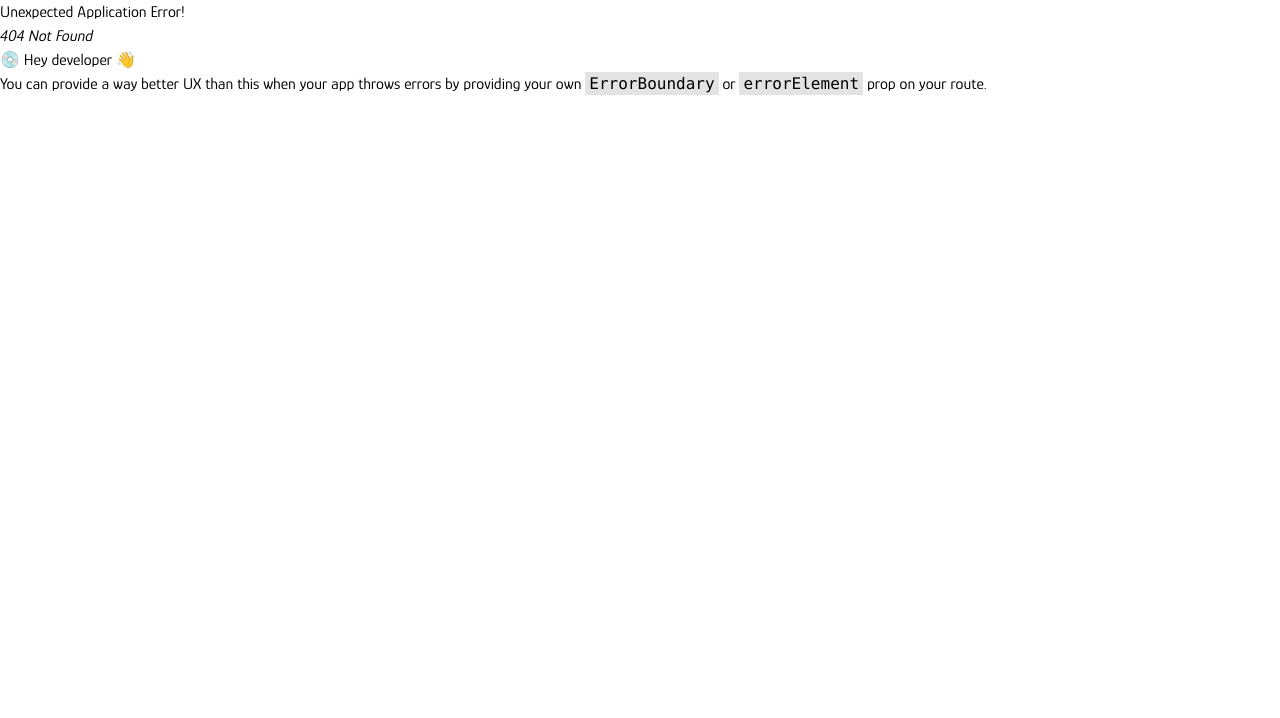
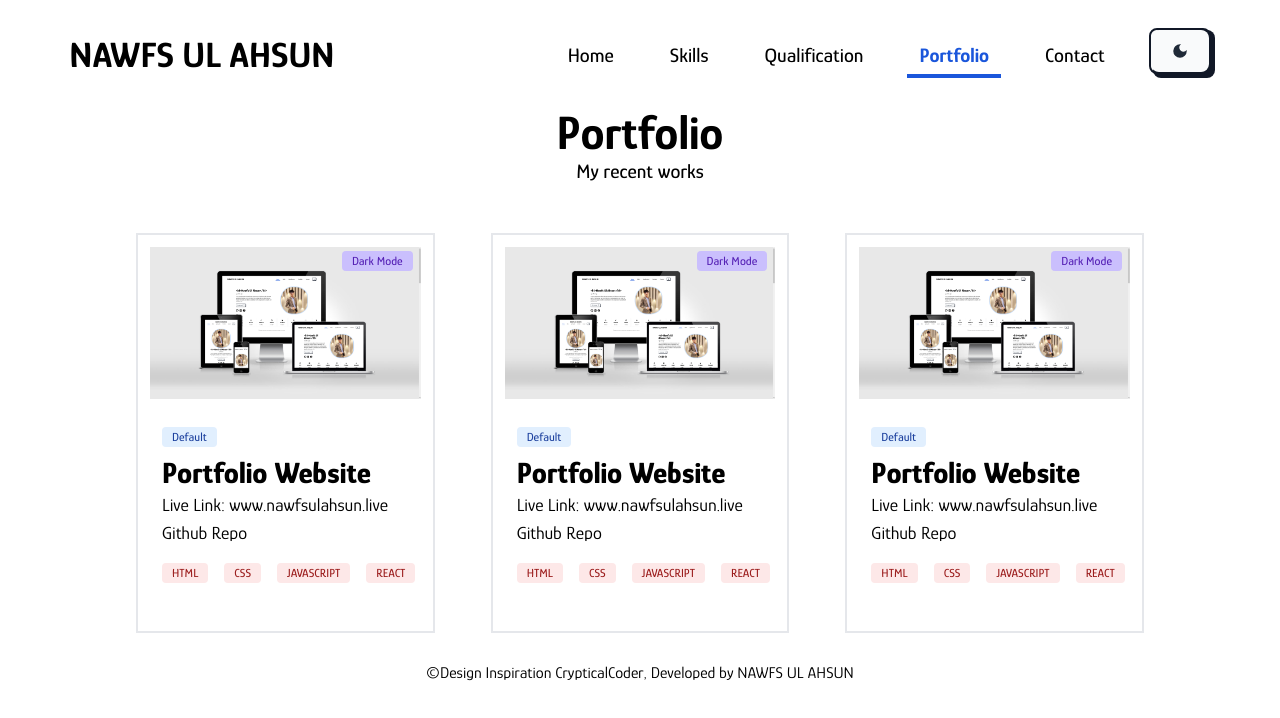
Before and after one commit to nawfs254/nawfs-ul-ahsun, a React (Vite) app: page /portfolio in a window 1280 px wide. Before the commit this address had no page. Shown: the top 718 px of the page. Built offline with nearby package versions, Linux system fonts and the light colour scheme.

Commit message:
added portfolio section

```diff
--- /dev/null
+++ b/src/components/Card.jsx
@@ -0,0 +1,43 @@
+import portfolioLight from "../assets/websites/portfolio/portfolio-light.png"
+import portfolioDark from "../assets/websites/portfolio/portfolio-dark.png"
+import { Link } from "react-router-dom";
+import { useState } from "react";
+
+const Card = () => {
+    const [isClicked, setIsClicked] = useState(false)
+
+    const handleToggle = () => {
+        setIsClicked(!isClicked)
+    }
+
+    return (
+
+
+        <div className="dark:text-white border-2 p-3 m-2 relative">
+            <img src={isClicked ?  portfolioDark : portfolioLight} alt="" className=" md:w-full" />
+
+            <div onClick={handleToggle} className="absolute top-2 right-3 w-fit bg-purple-300 text-purple-800 text-xs font-medium me-2 px-2.5 py-0.5 my-2 rounded dark:bg-purple-900 dark:text-purple-300 cursor-pointer">
+                {isClicked ? "Light mode" : "Dark Mode"}
+            </div>
+
+            <div className="my-2 p-3">
+                <div className="w-fit bg-blue-100 text-blue-800 text-xs font-medium me-2 px-2.5 py-0.5 my-2 rounded dark:bg-blue-900 dark:text-blue-300 ">Default</div>
+                <h3 className="text-3xl font-extrabold">Portfolio Website</h3>
+                <p className="text-base md:text-lg">Live Link: <Link to="https://www.nawfsulahsun.live/" className="hover:underline hover:font-medium transition">www.nawfsulahsun.live</Link></p>
+
+                <p className="text-base md:text-lg"><Link to="https://github.com/nawfs254/nawfs-ul-ahsun" target="_blank" className="hover:underline hover:font-medium transition">Github Repo</Link></p>
+
+                <div className="flex gap-2 uppercase">
+                    <div className="bg-red-100 text-red-800 text-xs font-medium me-2 px-2.5 py-0.5 rounded dark:bg-red-900 dark:text-red-300 my-4 w-fit">Html</div>
+                    <div className="bg-red-100 text-red-800 text-xs font-medium me-2 px-2.5 py-0.5 rounded dark:bg-red-900 dark:text-red-300 my-4 w-fit">CSS</div>
+                    <div className="bg-red-100 text-red-800 text-xs font-medium me-2 px-2.5 py-0.5 rounded dark:bg-red-900 dark:text-red-300 my-4 w-fit">Javascript</div>
+                    <div className="bg-red-100 text-red-800 text-xs font-medium me-2 px-2.5 py-0.5 rounded dark:bg-red-900 dark:text-red-300 my-4 w-fit">React</div>
+                </div>
+
+            </div>
+        </div>
+
+    );
+};
+
+export default Card;
--- a/src/components/DropDown.jsx
+++ b/src/components/DropDown.jsx
@@ -19,7 +19,7 @@ const DropDown = () => {
 
 
 
-            <div className={isOpen ? 'fixed top-0 left-0 w-screen h-screen bg-white z-30 flex flex-col items-center justify-center gap-3 text-xl overflow-hidden animate__animated animate__fadeInTopRight' : 'animate__animated animate__fadeOutTopRight hidden'}>
+            <div className={isOpen ? 'fixed top-0 left-0 w-screen h-screen bg-white dark:dark:bg-gray-900 z-30 flex flex-col items-center justify-center gap-3 text-xl overflow-hidden animate__animated animate__fadeInTopRight' : 'animate__animated animate__fadeOutTopRight hidden'}>
                 <div onClick={() => setIsOpen(false)} className={isOpen ? 'fixed top-10 right-10 z-80' : 'hidden'}><RxCross2 size={26} /></div>
 
                 <ul className='space-y-5'>
--- a/src/components/Navbar.jsx
+++ b/src/components/Navbar.jsx
@@ -38,7 +38,7 @@ const Navbar = () => {
 
 
   return (
-    <nav className="w-full md:w-11/12 mx-auto bg-white dark:bg-gray-900 py-3 md:sticky top-0 z-20 dark:text-white">
+    <nav className="w-full lg:w-11/12 mx-auto bg-white dark:bg-gray-900 py-3 md:sticky top-0 z-20 dark:text-white">
       <div className="flex flex-row flex-wrap items-center md:justify-center justify-between lg:justify-between mx-auto p-4">
         <Link to="/"
           className="flex items-center space-x-3 rtl:space-x-reverse"
--- a/src/layout/MainLayout.jsx
+++ b/src/layout/MainLayout.jsx
@@ -7,7 +7,7 @@ const MainLayout = () => {
 
   return (
     <div className="">
-      <div className="dark:bg-[#111827] min-h-screen">
+      <div className="dark:bg-[#111827] min-h-screen bg-white">
         <Navbar></Navbar>
         <div className="md:flex md:items-center md:justify-center">
           <Outlet></Outlet>
--- /dev/null
+++ b/src/pages/Portfolio.jsx
@@ -0,0 +1,18 @@
+import Card from "../components/Card";
+import Title from "../components/Title";
+
+const Portfolio = () => {
+    return (
+        <div>
+            <Title title="Portfolio" subtitle="My recent works"></Title>
+
+            <div className="grid grid-cols-1 md:grid-cols-2 lg:grid-cols-3 w-full md:11/12 lg:w-4/5 md:mx-auto gap-5 md:gap-10">
+                <Card></Card>
+                <Card></Card>
+                <Card></Card>
+            </div>
+        </div>
+    );
+};
+
+export default Portfolio;
--- a/src/routes/Routes.jsx
+++ b/src/routes/Routes.jsx
@@ -7,6 +7,7 @@ import Music from "../components/Music";
 import Softwares from "../components/Softwares";
 import Qualification from "../pages/Qualification";
 import Contact from "../pages/Contact";
+import Portfolio from "../pages/Portfolio";
 
 export const router = createBrowserRouter([
   {
@@ -46,6 +47,10 @@ export const router = createBrowserRouter([
       {
         path: "/contact",
         element: <Contact></Contact>
+      },
+      {
+        path: "/portfolio",
+        element: <Portfolio></Portfolio>
       }
     ],
   },
```
Also changed, not shown: src/assets/websites/portfolio/portfolio-dark.png (added), src/assets/websites/portfolio/portfolio-light.png (added).
